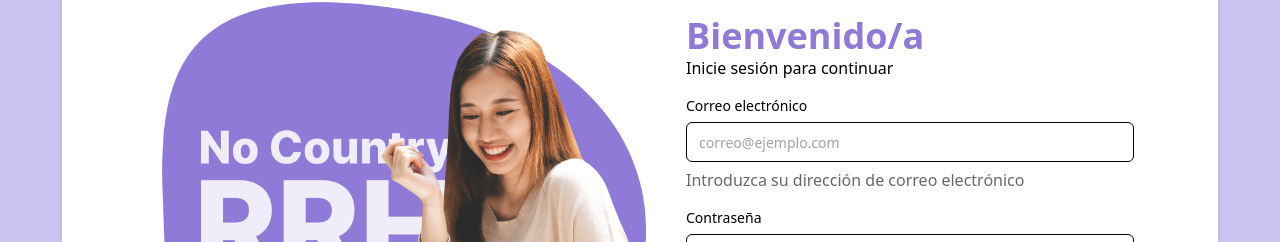
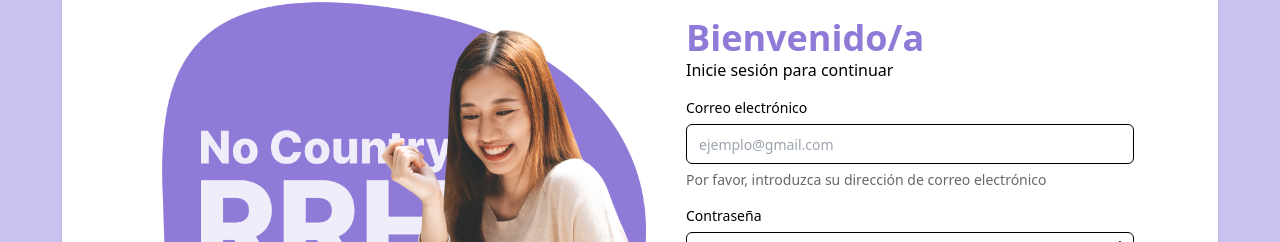
Before and after one commit to devEstivenValencia/No-Country-RRHH, a Next.js app: page /login in a window 1280 px wide. Shown: the part 174-416 px from the top of the page. Built offline with nearby package versions, Linux system fonts and the light colour scheme.

Commit message:
feat: :lipstick: se modificaron estilos en formulario login

```diff
--- a/src/app/login/page.tsx
+++ b/src/app/login/page.tsx
@@ -51,8 +51,8 @@ export default function ProfileForm() {
 	}
 
 	return (
-		<section className='md:bg-primary-300 md:h-screen flex justify-center items-center h-screen'>
-			<div className='flex md:justify-center md:items-center md:shadow-md md:w-[1156px] md:h-[660px] md:rounded-3xl p-20 md:gap-10 bg-[#ffffff]'>
+		<section className='md:bg-primary-300 flex justify-center items-center h-screen'>
+			<div className='flex md:justify-center md:items-center md:shadow-md md:w-[1156px] md:h-[660px] md:rounded-3xl m:p-20 md:gap-10 bg-[#ffffff]'>
 				<Image
 					src='/images/login-image.png'
 					alt='Imagen Recursos'
@@ -77,10 +77,10 @@ export default function ProfileForm() {
 									<FormItem>
 										<FormLabel htmlFor='email'>Correo electrónico</FormLabel>
 										<FormControl>
-											<Input type='email' placeholder='correo@ejemplo.com' {...field} required />
+											<Input type='email' placeholder='ejemplo@gmail.com' {...field} required />
 										</FormControl>
-										<Typography as='span' className='text-neutro-800'>
-											Introduzca su dirección de correo electrónico
+										<Typography as='span' className='text-neutro-800 text-sm'>
+											Por favor, introduzca su dirección de correo electrónico
 										</Typography>
 									</FormItem>
 								</>
```
